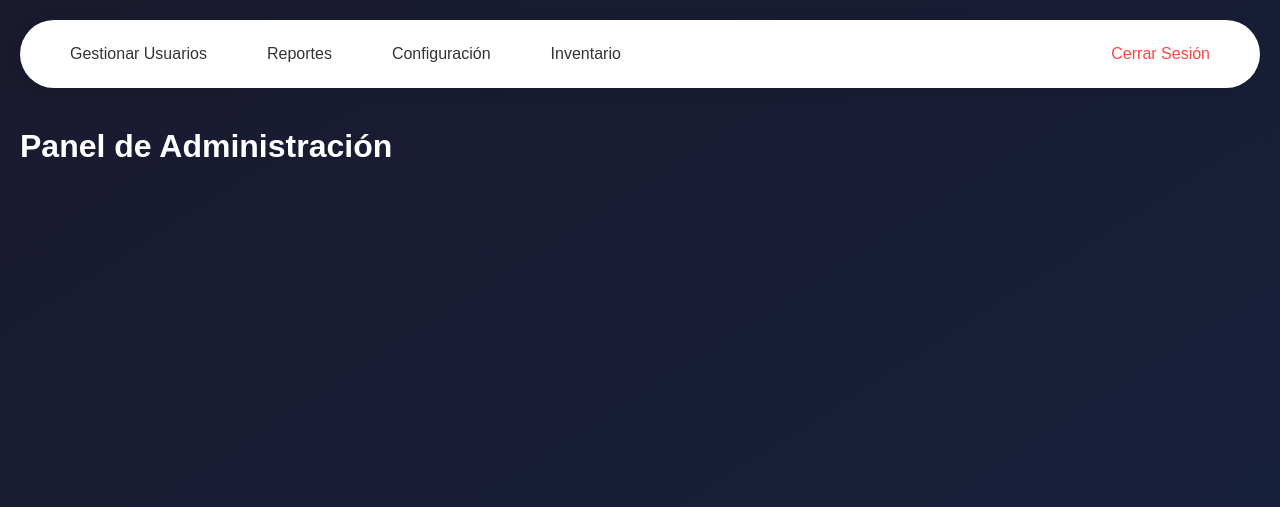
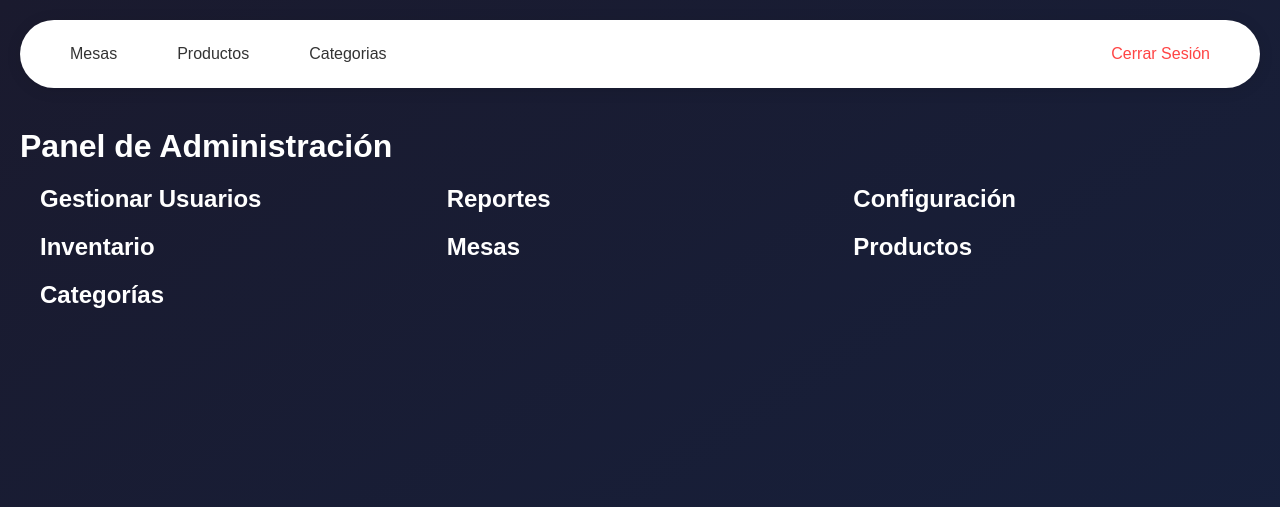
Before and after one commit to Chali-17/Poyecto_BD2, a Flask app: page /admin in a window 1280 px wide. Shown: the top 507 px of the page. Run offline with Flask 3, Linux system fonts and the light colour scheme.

Commit message:
Actualizacion de nabvar en admin

```diff
--- a/app.py
+++ b/app.py
@@ -7,7 +7,7 @@
 # Database connection configuration
 DB_CONFIG = {
     'Driver': '{SQL Server}',
-    'Server': 'CHALI\SQLEXPRESS',
+    'Server': 'AsusF15Eddy\SQLEXPRESS',
     'Database': 'bdRestaurante'
 }
 
--- a/templates/admin_home.html
+++ b/templates/admin_home.html
@@ -3,15 +3,53 @@
 {% block title %}Admin Panel{% endblock %}
 
 {% block nav_links %}
-    <a href="#" class="nav-link">Gestionar Usuarios</a>
-    <a href="#" class="nav-link">Reportes</a>
-    <a href="#" class="nav-link">Configuración</a>
-    <a href="#" class="nav-link">Inventario</a>
+<!--<a href="#usuarios" class="nav-link">Gestionar Usuarios</a>
+<a href="#reportes" class="nav-link">Reportes</a>
+<a href="#configuracion" class="nav-link">Configuración</a>
+<a href="#inventario" class="nav-link">Inventario</a>-->
+<a href="#mesas" class="nav-link">Mesas</a>
+<a href="#productos" class="nav-link">Productos</a>
+<a href="#categorias" class="nav-link">Categorias</a>
 {% endblock %}
 
 {% block content %}
     <h1>Panel de Administración</h1>
     <div class="dashboard">
-        <!-- Content here -->
+
+        <section id="usuarios">
+            <h2>Gestionar Usuarios</h2>
+            <!-- Contenido de usuarios -->
+        </section>
+
+        <section id="reportes">
+            <h2>Reportes</h2>
+            <!-- Contenido de reportes -->
+        </section>
+
+        <section id="configuracion">
+            <h2>Configuración</h2>
+            <!-- Contenido de configuración -->
+        </section>
+
+        <section id="inventario">
+            <h2>Inventario</h2>
+            <!-- Contenido de inventario -->
+        </section>
+
+        <section id="mesas">
+            <h2>Mesas</h2>
+            <!-- Contenido de mesas -->
+        </section>
+
+        <section id="productos">
+            <h2>Productos</h2>
+            <!-- Contenido de productos -->
+        </section>
+
+        <section id="categorias">
+            <h2>Categorías</h2>
+            <!-- Contenido de categorías -->
+        </section>
+
     </div>
 {% endblock %}
```
